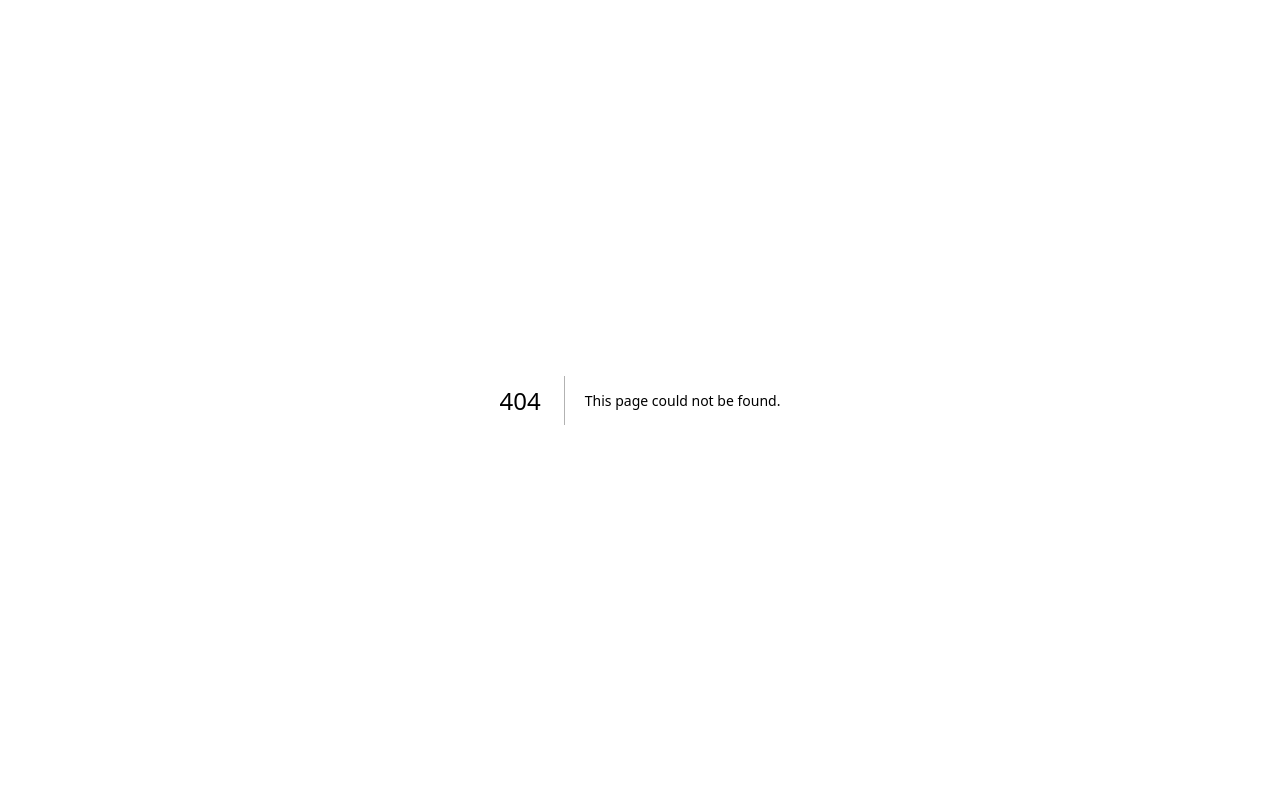
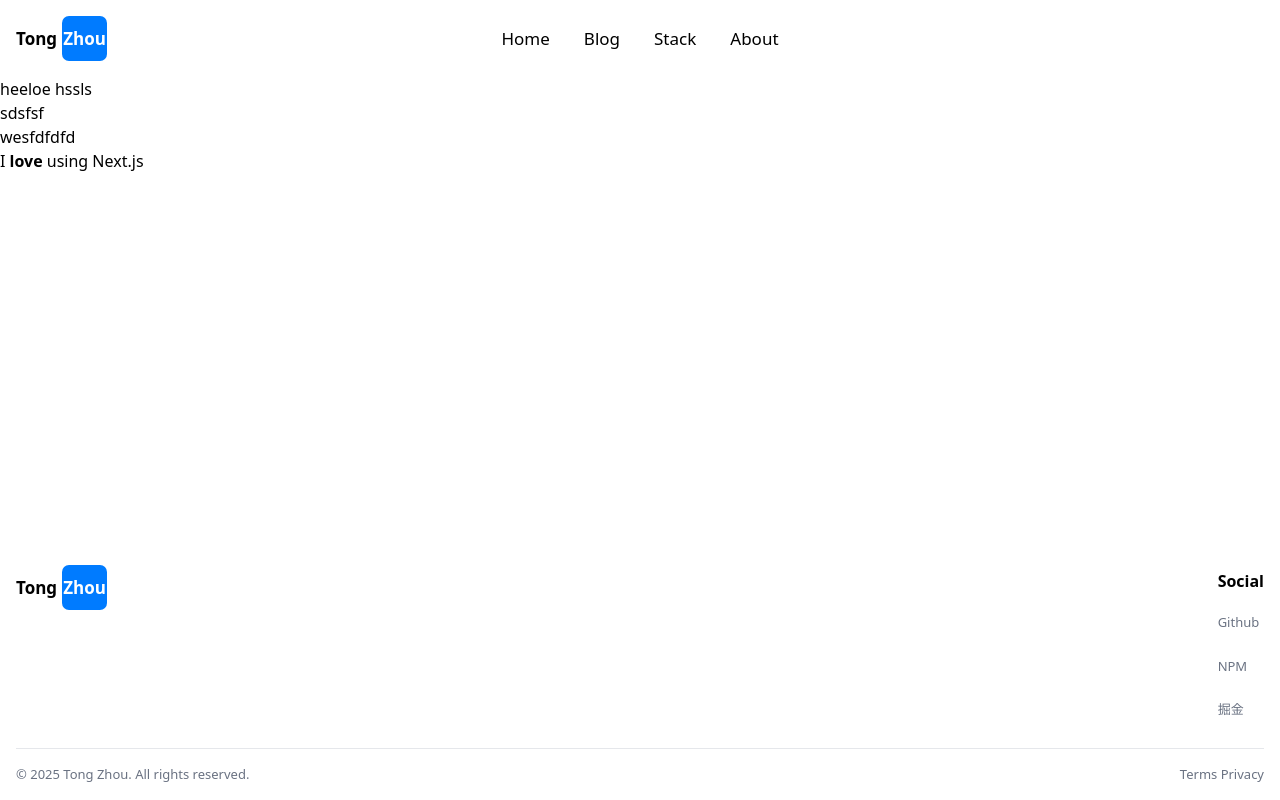
Before and after one commit to jiqishoubi/tz-website2, a Next.js app: page /blog/1 in a window 1280 px wide. Before the commit this address had no page. Built offline with nearby package versions, Linux system fonts and the light colour scheme; what @mui/material-nextjs would draw is missing.

Commit message:
Blog 增加 markdown支持

```diff
--- a/next.config.ts
+++ b/next.config.ts
@@ -1,4 +1,5 @@
 import type { NextConfig } from 'next'
+import createMDX from '@next/mdx'
 
 const nextConfig: NextConfig = {
   reactStrictMode: false, // 关闭react严格模式
@@ -18,6 +19,12 @@ const nextConfig: NextConfig = {
   //       assetPrefix: '/tz-website2/',
   //     }
   //   : {}),
+  pageExtensions: ['js', 'jsx', 'md', 'mdx', 'ts', 'tsx'],
 }
 
-export default nextConfig
+const withMDX = createMDX({
+  // Add markdown plugins here, as desired
+  extension: /\.(md|mdx)$/, // nextjs 默认mdx，md支持要加上
+})
+
+export default withMDX(nextConfig)
--- a/package.json
+++ b/package.json
@@ -14,10 +14,14 @@
     "@emotion/cache": "^11.14.0",
     "@emotion/react": "^11.14.0",
     "@emotion/styled": "^11.14.0",
+    "@mdx-js/loader": "^3.1.0",
+    "@mdx-js/react": "^3.1.0",
     "@mui/icons-material": "^6.4.8",
     "@mui/material": "^6.4.8",
     "@mui/material-nextjs": "^6.4.3",
+    "@next/mdx": "^15.2.3",
     "@tailwindcss/postcss": "^4.0.14",
+    "@types/mdx": "^2.0.13",
     "dayjs": "^1.11.13",
     "next": "15.2.3",
     "postcss": "^8.5.3",
--- /dev/null
+++ b/src/app/(web)/blog/[id]/page.tsx
@@ -0,0 +1,16 @@
+import React from 'react'
+import Article from '@/articles/hello world.mdx'
+
+export function generateStaticParams() {
+  return [{ id: '123' }, { id: '456' }, { id: '789' }] // 这里提前声明所有可能的动态 ID
+}
+
+const Index: React.FC = () => {
+  return (
+    <>
+      <Article />
+    </>
+  )
+}
+
+export default Index
--- a/src/app/(web)/archive/page.tsx
+++ b/src/app/(web)/blog/page.tsx
@@ -1,7 +1,7 @@
 import React from 'react'
 
 const Index: React.FC = () => {
-  return <>archive</>
+  return <>blog</>
 }
 
 export default Index
--- /dev/null
+++ b/src/articles/hello world.mdx
@@ -0,0 +1,10 @@
+# heeloe  hssls
+
+
+##  sdsfsf
+
+
+###  wesfdfdfd
+
+
+I **love** using [Next.js](https://nextjs.org/)
--- a/src/components/Nav/index.tsx
+++ b/src/components/Nav/index.tsx
@@ -10,7 +10,7 @@ import MenuOutlinedIcon from '@mui/icons-material/MenuOutlined'
 
 const linkList = [
   { href: '/', label: 'Home' },
-  { href: '/archive', label: 'Archive' },
+  { href: '/blog', label: 'Blog' },
   { href: '/stack', label: 'Stack' },
   { href: '/about', label: 'About' },
 ]
--- /dev/null
+++ b/src/mdx-components.tsx
@@ -0,0 +1,8 @@
+import type { MDXComponents } from 'mdx/types'
+
+export function useMDXComponents(components: MDXComponents): MDXComponents {
+  // console.log(`🚀 ~ components`, components)
+  return {
+    ...components,
+  }
+}
```
Also changed, not shown: 1 other file (tests, documents, lock files or other folders).
